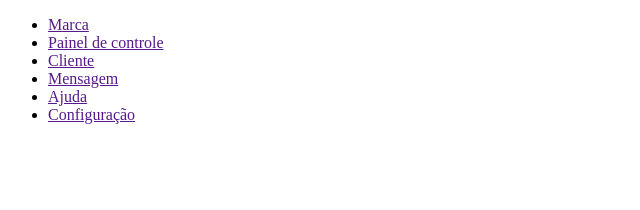
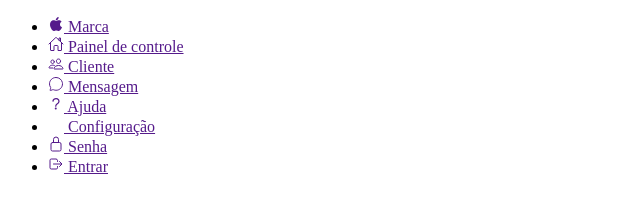
Before and after one commit to israel206/Reciclagem-JavaScript, a plain HTML site: page Dashboard/index.html in a window 1280 px wide. Shown: the whole page, without its empty margins (0-640 px from the left). Drawn offline with nearby package versions, Linux system fonts and the light colour scheme.

Commit message:
add icon

```diff
--- a/Dashboard/index.html
+++ b/Dashboard/index.html
@@ -15,43 +15,57 @@
 
         <li>
           <a href="">
-            <span class="icon"></span>
+            <span class="icon"><ion-icon name="logo-apple"></ion-icon></span>
             <span class="title">Marca</span>
           </a>
         </li>
 
         <li>
           <a href="">
-            <span class="icon"></span>
+            <span class="icon"><ion-icon name="home-outline"></ion-icon></span>
             <span class="title">Painel de controle</span>
           </a>
         </li>
 
         <li>
           <a href="">
-            <span class="icon"></span>
+            <span class="icon"><ion-icon name="people-outline"></ion-icon></span>
             <span class="title">Cliente</span>
           </a>
         </li>
 
         <li>
           <a href="">
-            <span class="icon"></span>
+            <span class="icon"><ion-icon name="chatbubble-outline"></ion-icon></span>
             <span class="title">Mensagem</span>
           </a>
         </li>
 
         <li>
           <a href="">
-            <span class="icon"></span>
+            <span class="icon"><ion-icon name="help-outline"></ion-icon></span>
             <span class="title">Ajuda</span>
           </a>
         </li>
 
         <li>
           <a href="">
-            <span class="icon"></span>
+            <span class="icon"><ion-icon name="setting-outline"></ion-icon></span>
             <span class="title">Configuração</span>
+          </a>
+        </li>
+
+        <li>
+          <a href="">
+            <span class="icon"><ion-icon name="lock-closed-outline"></ion-icon></span>
+            <span class="title">Senha</span>
+          </a>
+        </li>
+
+        <li>
+          <a href="">
+            <span class="icon"><ion-icon name="log-out-outline"></ion-icon></span>
+            <span class="title">Entrar</span>
           </a>
         </li>
 
@@ -59,6 +73,10 @@
     </div>
   </div>
 
+  <!-- script de javascript -->
+  <!-- icon -->
+  <script type="module" src="https://unpkg.com/ionicons@5.5.2/dist/ionicons/ionicons.esm.js"></script>
+  <script nomodule src="https://unpkg.com/ionicons@5.5.2/dist/ionicons/ionicons.js"></script>
 
 </body>
 
```
